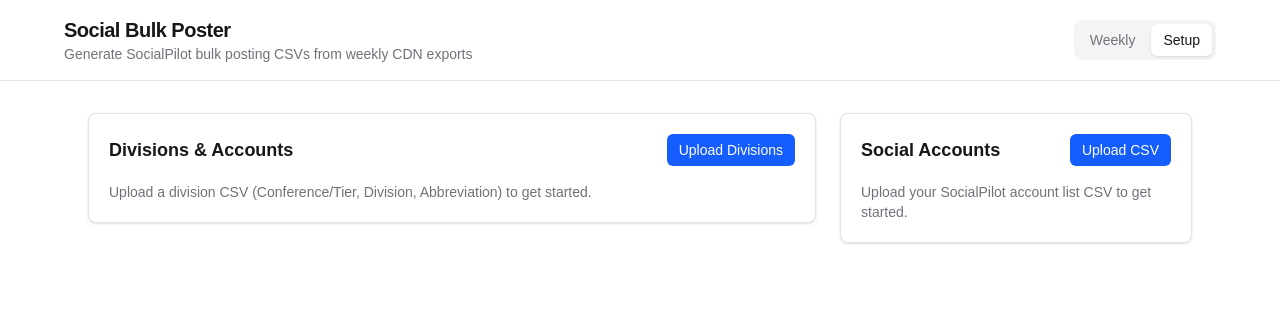
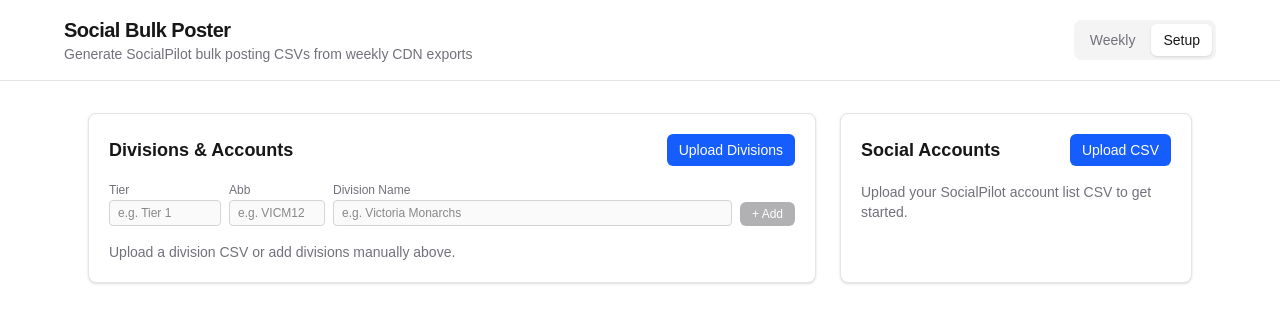
Before and after one commit to mattstribe/social-bulk-poster, a Next.js app: page /setup in a window 1280 px wide. Shown: the top 322 px of the page. Built offline with nearby package versions, Linux system fonts and the light colour scheme.

Commit message:
Add manual division entry functionality to AccountLinker, allowing users to add divisions with tier, abbreviation, and name. Update store to support new division addition.

```diff
--- a/components/AccountLinker.tsx
+++ b/components/AccountLinker.tsx
@@ -1,6 +1,6 @@
 "use client";
 
-import { useCallback, useMemo } from "react";
+import { useCallback, useMemo, useState } from "react";
 import { useStore } from "@/lib/store";
 import { groupByTier, parseDivisionsCsv } from "@/lib/csv-utils";
 
@@ -8,11 +8,16 @@
   const {
     state,
     setDivisions,
+    addDivision,
     removeDivision,
     removeTierDivisions,
     updateDivisionAccount,
     updateTierAccount,
   } = useStore();
+
+  const [newTier, setNewTier] = useState("");
+  const [newAbb, setNewAbb] = useState("");
+  const [newDiv, setNewDiv] = useState("");
 
   const fbAccounts = useMemo(
     () => state.accounts.filter((a) => a.platform === "Facebook Page"),
@@ -47,6 +52,17 @@
     [setDivisions, state.divisions]
   );
 
+  const handleAddDivision = useCallback(() => {
+    const tier = newTier.trim();
+    const abb = newAbb.trim();
+    const div = newDiv.trim();
+    if (!tier || !abb || !div) return;
+    if (state.divisions.some((d) => d.abb === abb)) return;
+    addDivision(tier, div, abb);
+    setNewAbb("");
+    setNewDiv("");
+  }, [newTier, newAbb, newDiv, addDivision, state.divisions]);
+
   const linkedDivs = state.divisions.filter(
     (d) => d.fbAccountId || d.igAccountId
   ).length;
@@ -79,10 +95,63 @@
         </div>
       </div>
 
+      {/* Add division form */}
+      <div className="mb-4 flex flex-wrap items-end gap-2">
+        <div>
+          <label className="mb-0.5 block text-xs text-zinc-500">Tier</label>
+          <input
+            type="text"
+            value={newTier}
+            onChange={(e) => setNewTier(e.target.value)}
+            placeholder="e.g. Tier 1"
+            list="existing-tiers"
+            className="w-28 rounded border border-zinc-300 bg-zinc-50 px-2 py-1 text-xs focus:border-blue-500 focus:outline-none dark:border-zinc-600 dark:bg-zinc-800"
+          />
+          <datalist id="existing-tiers">
+            {[...tierGroups.keys()].map((t) => (
+              <option key={t} value={t} />
+            ))}
+          </datalist>
+        </div>
+        <div>
+          <label className="mb-0.5 block text-xs text-zinc-500">Abb</label>
+          <input
+            type="text"
+            value={newAbb}
+            onChange={(e) => setNewAbb(e.target.value)}
+            placeholder="e.g. VICM12"
+            className="w-24 rounded border border-zinc-300 bg-zinc-50 px-2 py-1 text-xs focus:border-blue-500 focus:outline-none dark:border-zinc-600 dark:bg-zinc-800"
+          />
+        </div>
+        <div className="flex-1">
+          <label className="mb-0.5 block text-xs text-zinc-500">
+            Division Name
+          </label>
+          <input
+            type="text"
+            value={newDiv}
+            onChange={(e) => setNewDiv(e.target.value)}
+            onKeyDown={(e) => {
+              if (e.key === "Enter") {
+                handleAddDivision();
+              }
+            }}
+            placeholder="e.g. Victoria Monarchs"
+            className="w-full rounded border border-zinc-300 bg-zinc-50 px-2 py-1 text-xs focus:border-blue-500 focus:outline-none dark:border-zinc-600 dark:bg-zinc-800"
+          />
+        </div>
+        <button
+          onClick={handleAddDivision}
+          disabled={!newTier.trim() || !newAbb.trim() || !newDiv.trim()}
+          className="rounded-md bg-zinc-700 px-3 py-1 text-xs font-medium text-white transition-colors hover:bg-zinc-800 disabled:cursor-not-allowed disabled:opacity-40"
+        >
+          + Add
+        </button>
+      </div>
+
       {state.divisions.length === 0 ? (
         <p className="text-sm text-zinc-500">
-          Upload a division CSV (Conference/Tier, Division, Abbreviation) to get
-          started.
+          Upload a division CSV or add divisions manually above.
         </p>
       ) : (
         <div className="space-y-4">
--- a/lib/store.tsx
+++ b/lib/store.tsx
@@ -41,6 +41,7 @@
   setDivisions: (divisions: Division[]) => void;
   toggleDivision: (abb: string) => void;
   toggleAllDivisions: (checked: boolean) => void;
+  addDivision: (conf: string, div: string, abb: string) => void;
   removeDivision: (abb: string) => void;
   removeTierDivisions: (conf: string) => void;
   updateDivisionAccount: (
@@ -119,6 +120,17 @@
       setState((s) => ({
         ...s,
         divisions: s.divisions.map((d) => ({ ...d, checked })),
+      })),
+    []
+  );
+  const addDivision = useCallback(
+    (conf: string, div: string, abb: string) =>
+      setState((s) => ({
+        ...s,
+        divisions: [
+          ...s.divisions,
+          { conf, div, abb, checked: true, fbAccountId: "", igAccountId: "" },
+        ],
       })),
     []
   );
@@ -226,6 +238,7 @@
         setDivisions,
         toggleDivision,
         toggleAllDivisions,
+        addDivision,
         removeDivision,
         removeTierDivisions,
         updateDivisionAccount,
```
